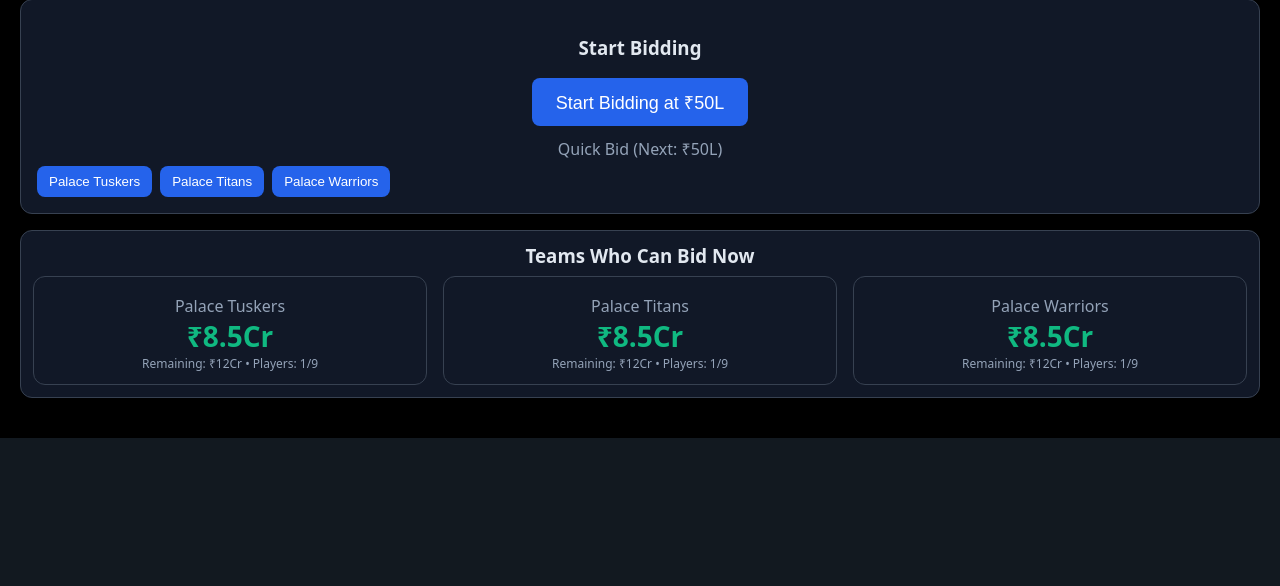
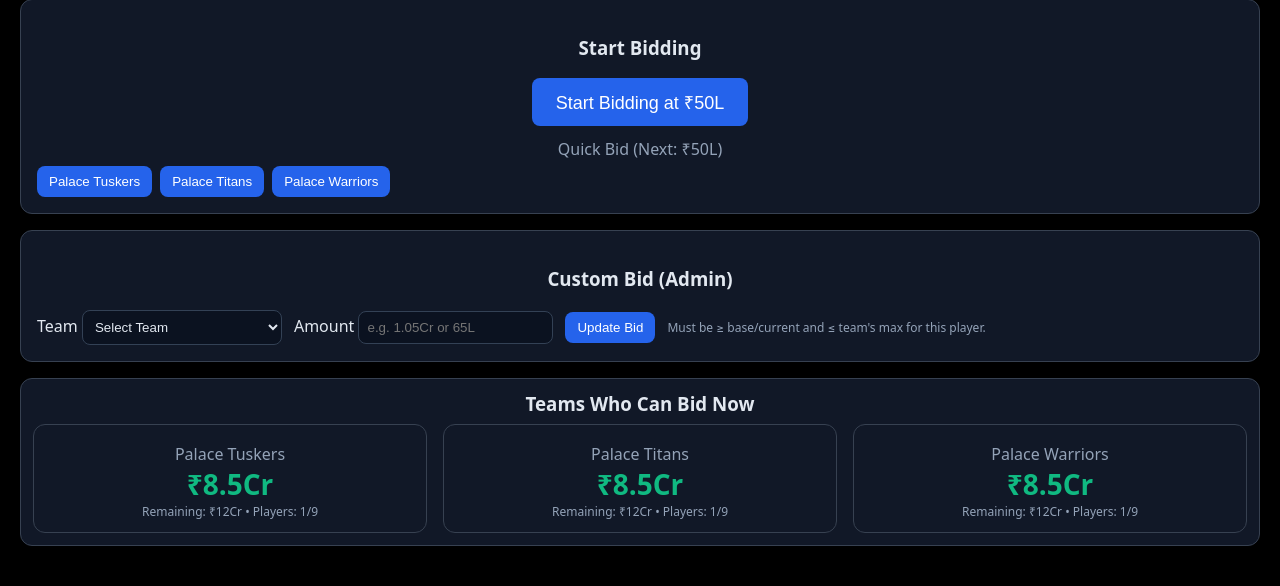
Before and after one commit to sreeharimv/auction-platform, a Flask app: page /live-bidding/1 in a window 1280 px wide. Shown: the part 532-1118 px from the top of the page. Before the commit the page ends 970 px from the top, so only its background shows below. Run offline with Flask 2, Linux system fonts and the light colour scheme; the visitor is signed in with stand-in values (Sample User, id 1); data that the repository does not hold is empty.

Commit message:
feat(admin custom bid): add team+amount controls on live_bidding and sequential pages; allow custom bids <= team max via allow_custom flag; keep base/current and outbid constraints

```diff
--- a/app.py
+++ b/app.py
@@ -687,10 +687,17 @@ def live_bidding(player_id):
             flash(f"Started bidding for {player['name']} at base price ₹{format_indian_currency(player['base_price'])}", "info")
 
         elif action == "update_bid":
+            allow_custom = request.form.get("allow_custom") == "1"
+            raw_amount = (request.form.get("bid_amount") or "").strip()
             try:
-                new_bid = int(request.form.get("bid_amount"))
-            except (TypeError, ValueError):
-                flash("Select a valid bid amount.", "error")
+                new_bid = parse_currency_input(raw_amount)
+            except Exception:
+                try:
+                    new_bid = int(float(raw_amount))
+                except Exception:
+                    new_bid = 0
+            if not new_bid:
+                flash("Enter a valid bid amount.", "error")
                 return render_template("live_bidding.html", player=player, auction_state=current_auction, teams=TEAMS, team_limits=compute_team_limits(df, player, current_auction.get("current_bid", 0)))
 
             team = request.form.get("team") or ""
@@ -698,48 +705,47 @@ def live_bidding(player_id):
                 flash("Select a team to place bid.", "error")
                 return render_template("live_bidding.html", player=player, auction_state=current_auction, teams=TEAMS, team_limits=compute_team_limits(df, player, current_auction.get("current_bid", 0)))
 
-            # Validate against team limits and increments
+            # Validate against team limits
             limits = compute_team_limits(df, player, current_auction.get("current_bid", 0))
             tl = limits.get(team)
             if not tl:
                 flash("Invalid team selection.", "error")
                 return render_template("live_bidding.html", player=player, auction_state=current_auction, teams=TEAMS, team_limits=limits)
 
-            current_bid_val = current_auction.get("current_bid", 0)
+            current_bid_val = int(current_auction.get("current_bid", 0))
             current_team_val = current_auction.get("current_team", "")
+
+            # Basic constraints: must exceed current bid if there is a leader; else >= base price/current
             if current_team_val:
-                # There is a leading bid; must outbid
                 if new_bid <= current_bid_val:
                     flash("Bid must be higher than current bid.", "error")
                     return render_template("live_bidding.html", player=player, auction_state=current_auction, teams=TEAMS, team_limits=limits)
             else:
-                # First bid can be at base price/current shown
-                if new_bid < current_bid_val:
-                    flash("Bid must be at least the current/base price.", "error")
+                if new_bid < max(player["base_price"], current_bid_val):
+                    flash("Bid must be at least the base/current price.", "error")
                     return render_template("live_bidding.html", player=player, auction_state=current_auction, teams=TEAMS, team_limits=limits)
 
-            if new_bid > tl["max_bid"]:
-                flash(f"{team} cannot afford ₹{format_indian_currency(new_bid)}. Max allowed: ₹{format_indian_currency(tl['max_bid'])}", "error")
+            if new_bid > int(tl.get("max_bid", 0)):
+                flash(f"{team} cannot afford ₹{format_indian_currency(new_bid)}. Max allowed: ₹{format_indian_currency(tl.get('max_bid',0))}", "error")
                 return render_template("live_bidding.html", player=player, auction_state=current_auction, teams=TEAMS, team_limits=limits)
 
-            # Server-side increment validation
-            valid_next = [p for p in get_bid_increments(current_bid_val) if p > current_bid_val]
-            # Allow selecting the current/base as first bid if no leading team
-            if not current_team_val and current_bid_val >= player["base_price"]:
-                valid_next.append(current_bid_val)
-            if new_bid not in valid_next:
-                flash("Invalid increment selected.", "error")
-                return render_template("live_bidding.html", player=player, auction_state=current_auction, teams=TEAMS, team_limits=limits)
+            # If not custom, enforce increment steps as before
+            if not allow_custom:
+                valid_next = [p for p in get_bid_increments(current_bid_val) if p > current_bid_val]
+                if not current_team_val and current_bid_val >= player["base_price"]:
+                    valid_next.append(current_bid_val)
+                if new_bid not in valid_next:
+                    flash("Invalid increment selected.", "error")
+                    return render_template("live_bidding.html", player=player, auction_state=current_auction, teams=TEAMS, team_limits=limits)
 
             # All good – apply bid
-            # Track history for undo
             current_auction.setdefault("history", [])
             current_auction["history"].append({
                 "bid": new_bid,
                 "team": team,
                 "ts": datetime.now().isoformat(),
             })
-            current_auction["current_bid"] = new_bid
+            current_auction["current_bid"] = int(new_bid)
             current_auction["current_team"] = team
             current_auction["status"] = "bidding"
             broadcast_state()
--- a/templates/live_bidding.html
+++ b/templates/live_bidding.html
@@ -108,6 +108,28 @@
       </div>
     </div>
     {% endif %}
+
+    <!-- Custom Bid (Admin override) -->
+    <div class="card" style="margin-top: 16px;">
+      <h3>Custom Bid (Admin)</h3>
+      <form method="post" action="{{ url_for('live_bidding', player_id=player.player_id) }}" style="display:flex; gap:12px; align-items: center; flex-wrap: wrap;">
+        <input type="hidden" name="action" value="update_bid">
+        <input type="hidden" name="allow_custom" value="1">
+        <label>Team
+          <select name="team" required style="background: #0b1220; border: 1px solid #334155; color: #e2e8f0; padding: 8px; border-radius: 8px; min-width: 200px;">
+            <option value="">Select Team</option>
+            {% for team in teams %}
+              <option value="{{ team }}">{{ team }}</option>
+            {% endfor %}
+          </select>
+        </label>
+        <label>Amount
+          <input name="bid_amount" placeholder="e.g. 1.05Cr or 65L" style="background:#0b1220;border:1px solid #334155;color:#e2e8f0;padding:8px;border-radius:8px;min-width:160px;">
+        </label>
+        <button class="btn" type="submit">Update Bid</button>
+        <div style="color:#94a3b8; font-size:12px;">Must be ≥ base/current and ≤ team's max for this player.</div>
+      </form>
+    </div>
 
     <!-- Row 3: Teams who can bid now (admin view) -->
     {% if team_limits %}
```
Also changed, not shown: templates/sequential_auction.html (+24 -0 lines).
